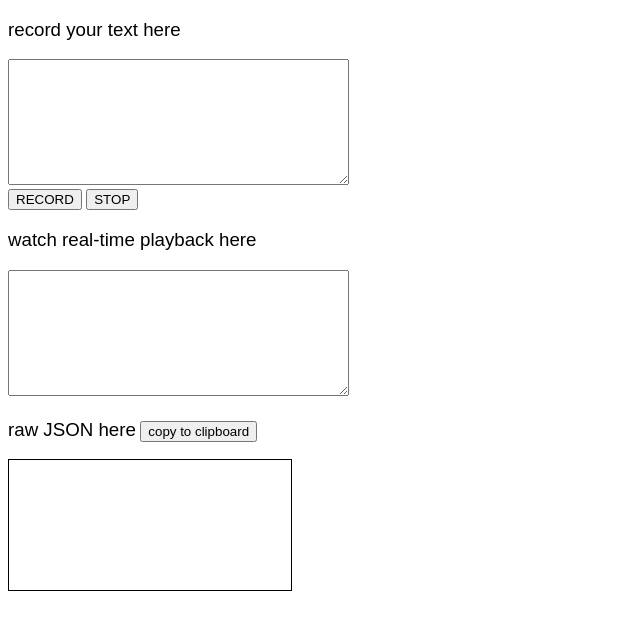
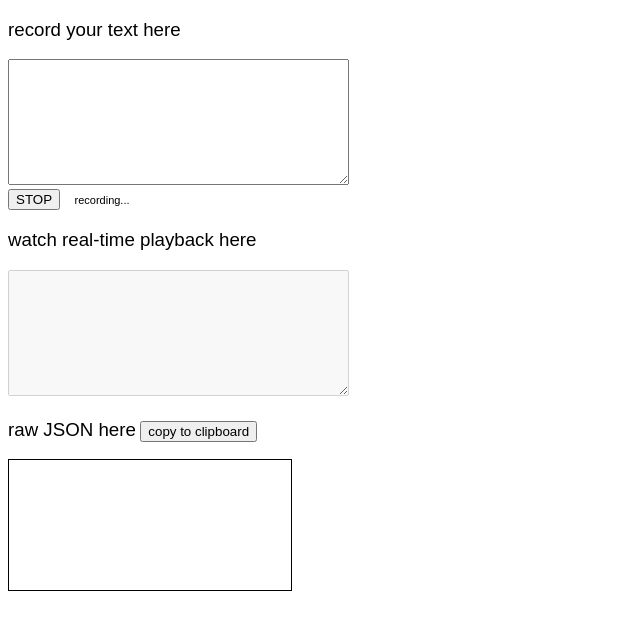
Before and after one commit to data-doge/texting-project, a website with bundled scripts: page index.html in a window 1280 px wide. Both pictures are taken after a click on the button "RECORD". Shown: the whole page, without its empty margins (0-640 px from the left). Built offline with nearby package versions, Linux system fonts and the light colour scheme.

Commit message:
show recording indicator and show/hide record/stop buttons

```diff
--- a/css/index.css
+++ b/css/index.css
@@ -4,6 +4,16 @@ body {
 
 h3 {
   font-weight: lighter;
+}
+
+#recording-indicator {
+  display: none;
+  font-size: 11px;
+  margin-left: 10px;
+}
+
+#stop {
+  display: none;
 }
 
 #json-data-header {
--- a/index.html
+++ b/index.html
@@ -14,12 +14,13 @@
       <div>
         <button type="button" id="record">RECORD</button>
         <button type="button" id="stop">STOP</button>
+        <span id="recording-indicator">recording...</span>
       </div>
     </div>
 
     <div>
       <h3>watch real-time playback here</h3>
-      <textarea id="replay-pad" rows="8" cols="40"></textarea>
+      <textarea disabled id="replay-pad" rows="8" cols="40"></textarea>
     </div>
 
     <div>
--- a/index.js
+++ b/index.js
@@ -3,14 +3,20 @@ import keystrokeRecorder from './../npm/keystroke-recorder/index.js'
 import jsonMarkup from 'json-markup'
 import copy from 'copy-to-clipboard'
 
-$('#record').click(() => {
+$('#record').click(function () {
   $('#record-pad').val('')
   keystrokeRecorder.record()
+  $(this).hide()
+  $('#stop').show()
+  $('#recording-indicator').show()
 })
 
-$('#stop').click(() => {
+$('#stop').click(function () {
   $('#record-pad').val('')
   keystrokeRecorder.stop()
+  $(this).hide()
+  $('#record').show()
+  $('#recording-indicator').hide()
   var json = keystrokeRecorder.json
   var jsonFormatted = jsonMarkup(json)
   $('#json-data').html(jsonFormatted)
```
